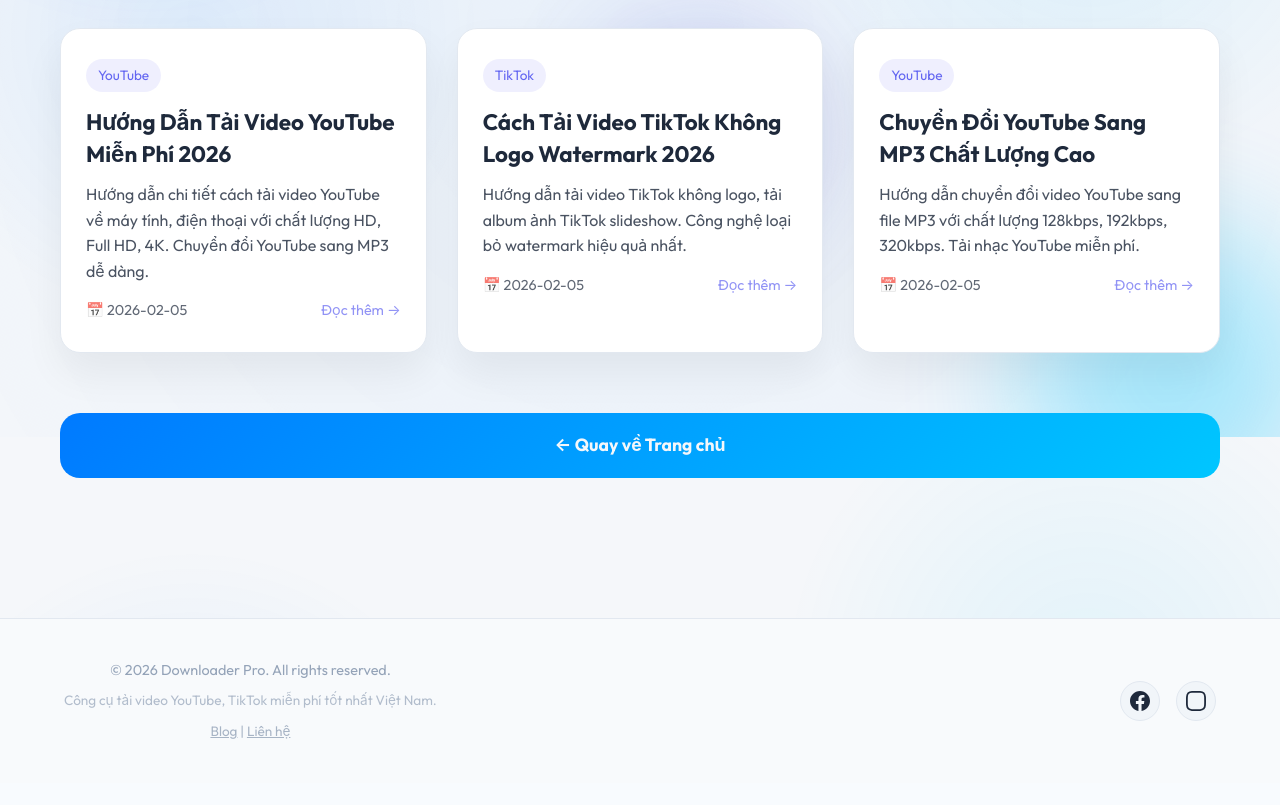
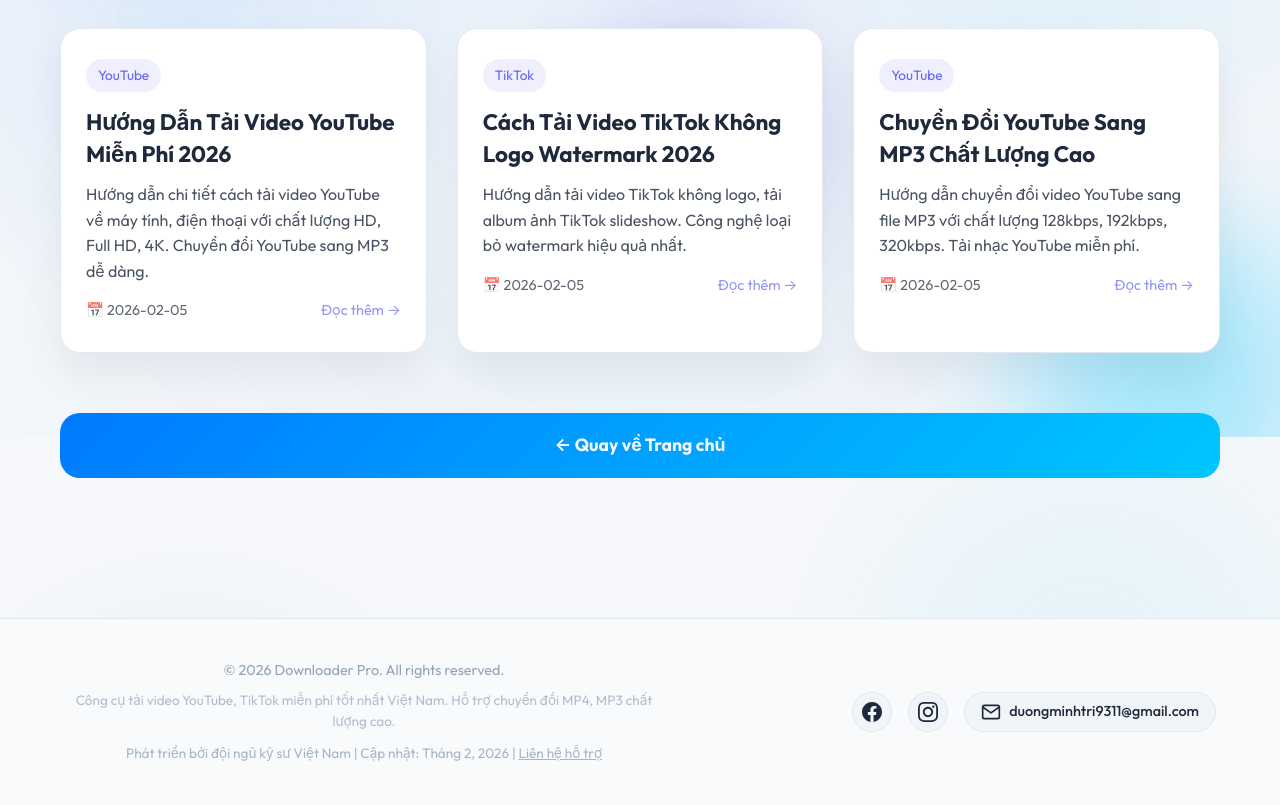
Before and after one commit to MinhTris2204/Downloader-Pro, a Flask app: page /blog in a window 1280 px wide. Shown: the part 363-1168 px from the top of the page. Before the commit the page ends 1102 px from the top, so only its background shows below. Run offline with Flask 3, Linux system fonts and the light colour scheme; some libraries are stand-ins or nearby versions.

Commit message:
Update footer in base.html to match homepage

```diff
--- a/templates/layouts/base.html
+++ b/templates/layouts/base.html
@@ -81,22 +81,29 @@
         <div class="container footer-content">
             <div class="footer-info">
                 <p>&copy; 2026 Downloader Pro. All rights reserved.</p>
-                <p class="footer-seo">Công cụ tải video YouTube, TikTok miễn phí tốt nhất Việt Nam.</p>
+                <p class="footer-seo">Công cụ tải video YouTube, TikTok miễn phí tốt nhất Việt Nam. Hỗ trợ chuyển đổi MP4, MP3 chất lượng cao.</p>
                 <p style="font-size: 0.85em; opacity: 0.8; margin-top: 10px;">
-                    <a href="/blog" style="color: inherit;">Blog</a> |
-                    <a href="mailto:duongminhtri9311@gmail.com" style="color: inherit;">Liên hệ</a>
+                    Phát triển bởi đội ngũ kỹ sư Việt Nam | Cập nhật: Tháng 2, 2026 |
+                    <a href="mailto:duongminhtri9311@gmail.com" style="color: inherit;">Liên hệ hỗ trợ</a>
                 </p>
             </div>
             <div class="footer-social">
-                <a href="https://www.facebook.com/share/1CF5KoMjyp/" target="_blank" rel="noopener" class="social-link" aria-label="Facebook">
+                <a href="https://www.facebook.com/share/1CF5KoMjyp/?mibextid=wwXIfr" target="_blank" rel="noopener noreferrer" class="social-link" aria-label="Facebook">
                     <svg xmlns="http://www.w3.org/2000/svg" width="20" height="20" viewBox="0 0 24 24" fill="currentColor">
                         <path d="M24 12.073c0-6.627-5.373-12-12-12s-12 5.373-12 12c0 5.99 4.388 10.954 10.125 11.854v-8.385H7.078v-3.47h3.047V9.43c0-3.007 1.792-4.669 4.533-4.669 1.312 0 2.686.235 2.686.235v2.953H15.83c-1.491 0-1.956.925-1.956 1.874v2.25h3.328l-.532 3.47h-2.796v8.385C19.612 23.027 24 18.062 24 12.073z"/>
                     </svg>
                 </a>
-                <a href="https://www.instagram.com/dgth_annn" target="_blank" rel="noopener" class="social-link" aria-label="Instagram">
+                <a href="https://www.instagram.com/dgth_annn?igsh=MWh1OGlvaHRzcDloeA%3D%3D&utm_source=qr" target="_blank" rel="noopener noreferrer" class="social-link" aria-label="Instagram">
                     <svg xmlns="http://www.w3.org/2000/svg" width="20" height="20" viewBox="0 0 24 24" fill="currentColor">
-                        <path d="M12 2.163c3.204 0 3.584.012 4.85.07 3.252.148 4.771 1.691 4.919 4.919.058 1.265.069 1.645.069 4.849 0 3.205-.012 3.584-.069 4.849-.149 3.225-1.664 4.771-4.919 4.919-1.266.058-1.644.07-4.85.07-3.204 0-3.584-.012-4.849-.07-3.26-.149-4.771-1.699-4.919-4.92-.058-1.265-.07-1.644-.07-4.849 0-3.204.013-3.583.07-4.849.149-3.227 1.664-4.771 4.919-4.919 1.266-.057 1.645-.069 4.849-.069zm0-2.163c-3.259 0-3.667.014-4.947.072-4.358.2-6.78 2.618-6.98 6.98-.059 1.281-.073 1.689-.073 4.948 0 3.259.014 3.668.072 4.948.2 4.358 2.618 6.78 6.98 6.98 1.281.058 1.689.072 4.948.072 3.259 0 3.668-.014 4.948-.072 4.354-.2 6.782-2.618 6.979-6.98.059-1.28.073-1.689.073-4.948 0-3.259-.014-3.667-.072-4.947-.196-4.354-2.617-6.78-6.979-6.98-1.281-.059-1.69-.073-4.949-.073z"/>
+                        <path d="M12 2.163c3.204 0 3.584.012 4.85.07 3.252.148 4.771 1.691 4.919 4.919.058 1.265.069 1.645.069 4.849 0 3.205-.012 3.584-.069 4.849-.149 3.225-1.664 4.771-4.919 4.919-1.266.058-1.644.07-4.85.07-3.204 0-3.584-.012-4.849-.07-3.26-.149-4.771-1.699-4.919-4.92-.058-1.265-.07-1.644-.07-4.849 0-3.204.013-3.583.07-4.849.149-3.227 1.664-4.771 4.919-4.919 1.266-.057 1.645-.069 4.849-.069zm0-2.163c-3.259 0-3.667.014-4.947.072-4.358.2-6.78 2.618-6.98 6.98-.059 1.281-.073 1.689-.073 4.948 0 3.259.014 3.668.072 4.948.2 4.358 2.618 6.78 6.98 6.98 1.281.058 1.689.072 4.948.072 3.259 0 3.668-.014 4.948-.072 4.354-.2 6.782-2.618 6.979-6.98.059-1.28.073-1.689.073-4.948 0-3.259-.014-3.667-.072-4.947-.196-4.354-2.617-6.78-6.979-6.98-1.281-.059-1.69-.073-4.949-.073zm0 5.838c-3.403 0-6.162 2.759-6.162 6.162s2.759 6.163 6.162 6.163 6.162-2.759 6.162-6.163c0-3.403-2.759-6.162-6.162-6.162zm0 10.162c-2.209 0-4-1.79-4-4 0-2.209 1.791-4 4-4s4 1.791 4 4c0 2.21-1.791 4-4 4zm6.406-11.845c-.796 0-1.441.645-1.441 1.44s.645 1.44 1.441 1.44c.795 0 1.439-.645 1.439-1.44s-.644-1.44-1.439-1.44z"/>
                     </svg>
+                </a>
+                <a href="mailto:duongminhtri9311@gmail.com" class="social-link email-link" aria-label="Email">
+                    <svg xmlns="http://www.w3.org/2000/svg" width="20" height="20" viewBox="0 0 24 24" fill="none" stroke="currentColor" stroke-width="2" stroke-linecap="round" stroke-linejoin="round">
+                        <path d="M4 4h16c1.1 0 2 .9 2 2v12c0 1.1-.9 2-2 2H4c-1.1 0-2-.9-2-2V6c0-1.1.9-2 2-2z"></path>
+                        <polyline points="22,6 12,13 2,6"></polyline>
+                    </svg>
+                    <span class="email-text">duongminhtri9311@gmail.com</span>
                 </a>
             </div>
         </div>
```
